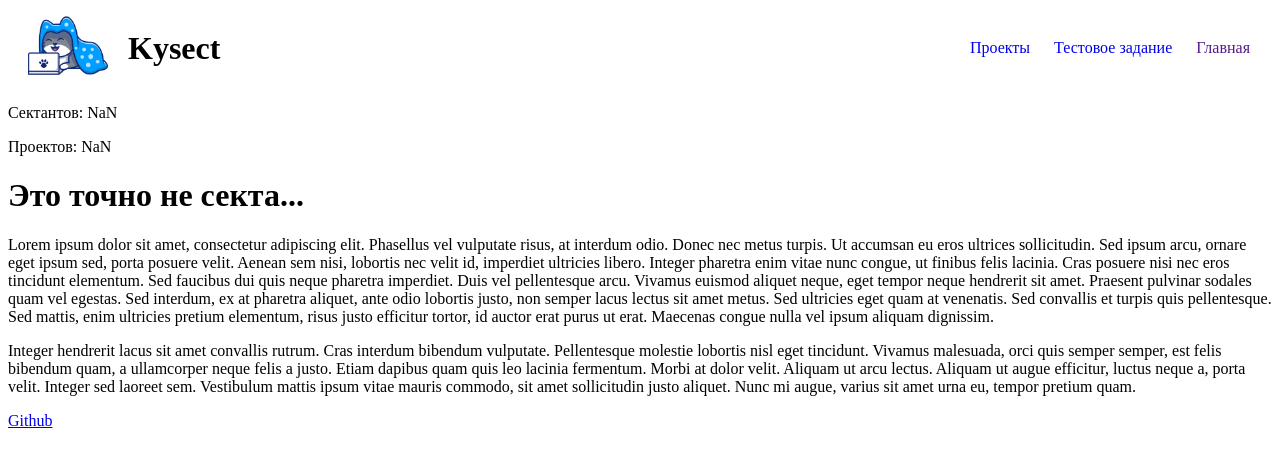
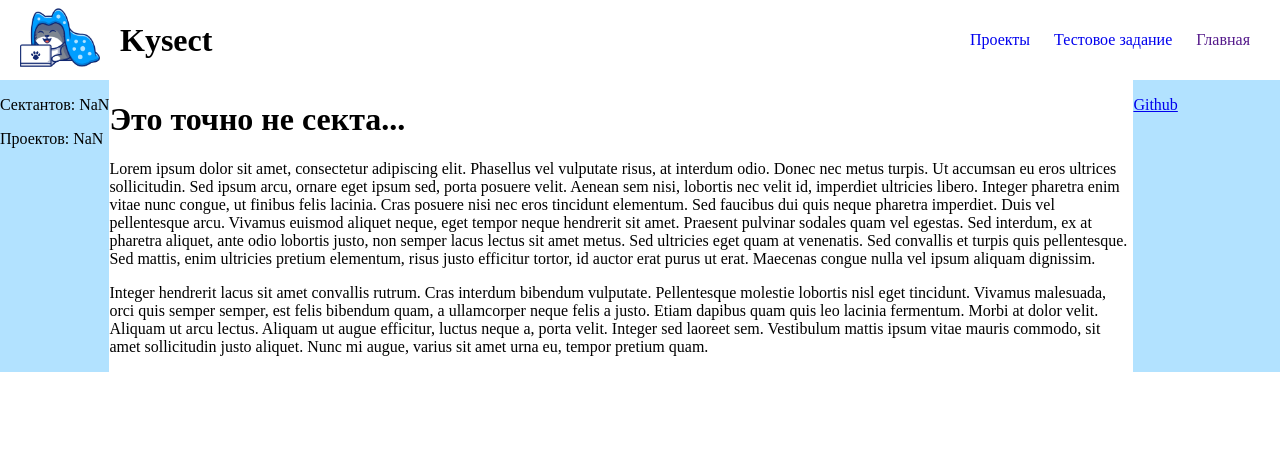
Before and after one commit to annchous/ItmoWeb, a plain HTML site: page index.html in a window 1280 px wide. Drawn offline with Linux system fonts and the light colour scheme.

Commit message:
feat: add position styles

```diff
--- a/index.html
+++ b/index.html
@@ -23,12 +23,12 @@
             </div>
         </header>
         <main>
-            <div>
-                <div>
+            <div class="page-body">
+                <div class="page-left-content">
                     <p>Сектантов: NaN</p>
                     <p>Проектов: NaN</p>
                 </div>
-                <div>
+                <div class="page-content">
                     <h1>Это точно не секта...</h1>
                     <p>
                         Lorem ipsum dolor sit amet, consectetur adipiscing elit. Phasellus vel vulputate risus, at interdum odio. Donec nec metus turpis. Ut accumsan eu eros ultrices sollicitudin. Sed ipsum arcu, ornare eget ipsum sed, porta posuere velit. Aenean sem nisi, lobortis nec velit id, imperdiet ultricies libero. Integer pharetra enim vitae nunc congue, ut finibus felis lacinia. Cras posuere nisi nec eros tincidunt elementum. Sed faucibus dui quis neque pharetra imperdiet. Duis vel pellentesque arcu. Vivamus euismod aliquet neque, eget tempor neque hendrerit sit amet. Praesent pulvinar sodales quam vel egestas. Sed interdum, ex at pharetra aliquet, ante odio lobortis justo, non semper lacus lectus sit amet metus. Sed ultricies eget quam at venenatis. Sed convallis et turpis quis pellentesque. Sed mattis, enim ultricies pretium elementum, risus justo efficitur tortor, id auctor erat purus ut erat. Maecenas congue nulla vel ipsum aliquam dignissim.
@@ -37,7 +37,7 @@
                         Integer hendrerit lacus sit amet convallis rutrum. Cras interdum bibendum vulputate. Pellentesque molestie lobortis nisl eget tincidunt. Vivamus malesuada, orci quis semper semper, est felis bibendum quam, a ullamcorper neque felis a justo. Etiam dapibus quam quis leo lacinia fermentum. Morbi at dolor velit. Aliquam ut arcu lectus. Aliquam ut augue efficitur, luctus neque a, porta velit. Integer sed laoreet sem. Vestibulum mattis ipsum vitae mauris commodo, sit amet sollicitudin justo aliquet. Nunc mi augue, varius sit amet urna eu, tempor pretium quam.
                     </p>
                 </div>
-                <div>
+                <div class="page-right-content">
                     <p><a href="https://github.com/kysect">Github</a></p>
                 </div>
             </div>
--- a/src/css/outlines.css
+++ b/src/css/outlines.css
@@ -29,3 +29,29 @@
     text-decoration: none;
     padding: 10px;
 }
+
+body {
+    margin: 0;
+}
+
+main {
+    background-color: #b2e2ff;
+}
+
+.page-body {
+    display: flex;
+}
+
+.page-left-content {
+    float: left;
+}
+
+.page-right-content {
+    float: right;
+}
+
+.page-content {
+    position: relative;
+    max-width: 80%;
+    background-color: #ffffff;
+}
```
